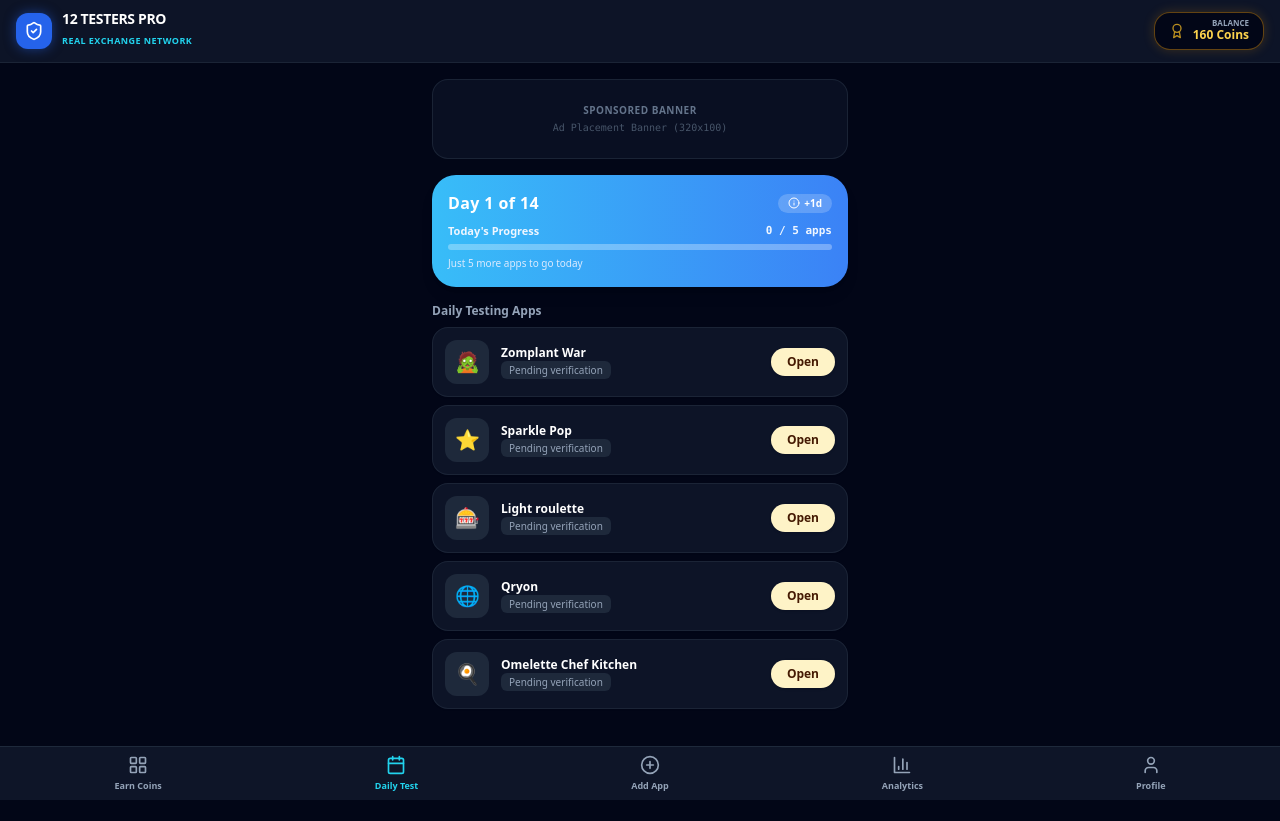
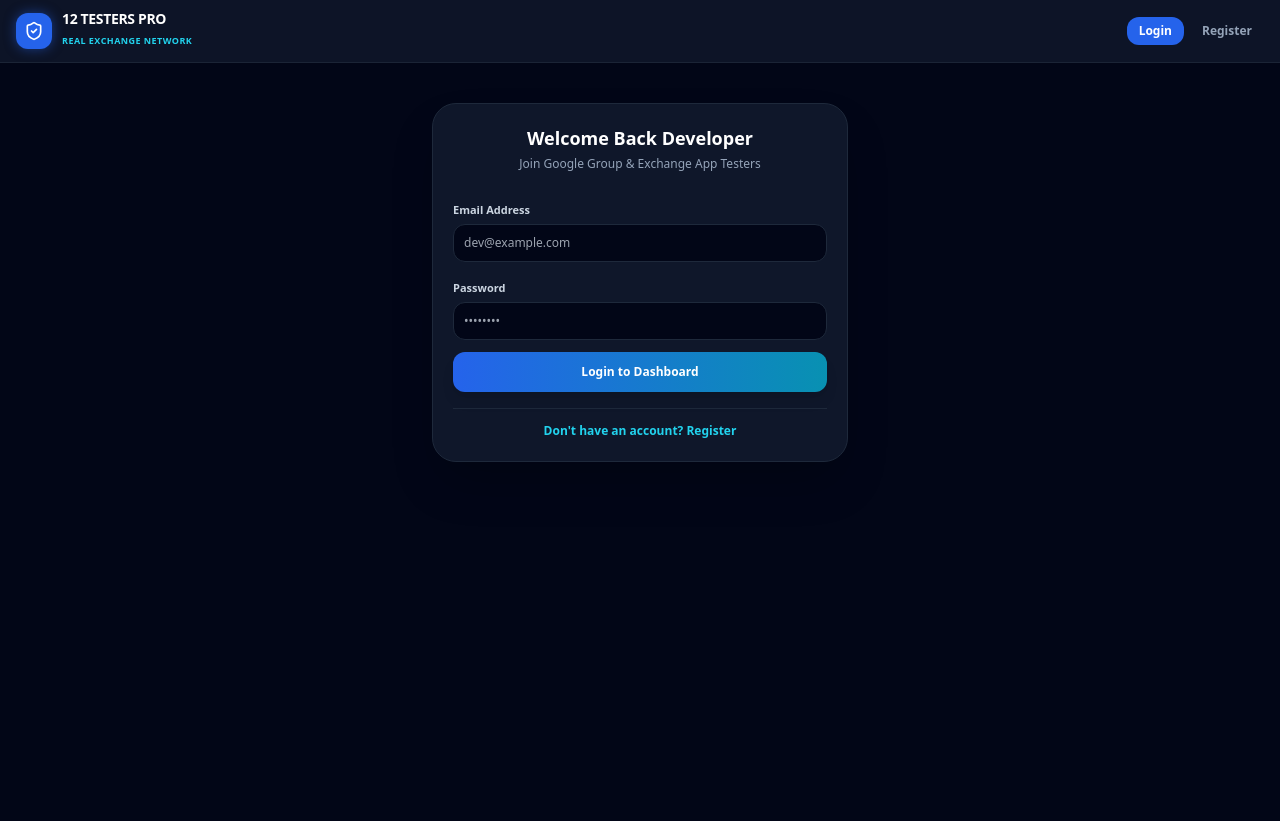
Before and after one commit to live-signal29/12-Testers---Closed-Testing-App, a React (Vite) app: page / in a window 1280 px wide. After the commit the page ends 800 px from the top, so only its background shows below. Built offline with nearby package versions, Linux system fonts and the light colour scheme.

Commit message:
Refactor authentication state and UI components
Updated authentication logic to set default state as logged out and added email/password state management. Enhanced UI for login/register functionality and improved comments for better code clarity.

```diff
--- a/src/App.jsx
+++ b/src/App.jsx
@@ -2,17 +2,22 @@ import React, { useState } from 'react';
 import {
   ShieldCheck, Award, ExternalLink, PlusCircle,
   BarChart3, Copy, Play, User, LayoutGrid, Calendar, Check,
-  Search, CheckCircle2, Flame, Info, Menu, X
+  Search, CheckCircle2, Flame, Info, LogIn, UserPlus, LogOut
 } from 'lucide-react';
 
 export default function App() {
-  const [isLoggedIn, setIsLoggedIn] = useState(true);
+  // Authentication & Navigation States
+  const [isLoggedIn, setIsLoggedIn] = useState(false); // Default state Logged Out
+  const [authMode, setAuthMode] = useState('login'); // 'login' or 'register'
+  const [email, setEmail] = useState('');
+  const [password, setPassword] = useState('');
+
   const [coins, setCoins] = useState(160);
   const [activeTab, setActiveTab] = useState('daily');
   const [copiedGroup, setCopiedGroup] = useState(false);
   const [searchQuery, setSearchQuery] = useState('');
 
-  // Apps State - Real Testing Track (Max 12 Testers needed)
+  // Apps State
   const [apps, setApps] = useState([
     {
       id: 1,
@@ -87,17 +92,21 @@ export default function App() {
   const [groupLink, setGroupLink] = useState('');
   const [playLink, setPlayLink] = useState('');
 
-  // Real Test & Opt-in Logic
+  // Auth Handlers
+  const handleAuthSubmit = (e) => {
+    e.preventDefault();
+    if (email && password) {
+      setIsLoggedIn(true);
+    }
+  };
+
+  // Real Test Handler
   const handlePerformRealTest = (targetApp) => {
-    // 1. Google Group Link Open
     window.open(targetApp.group_link, '_blank');
-
-    // 2. Play Store Web Opt-in Link ("Become a Tester")
     setTimeout(() => {
       window.open(targetApp.play_link, '_blank');
     }, 1000);
 
-    // 3. Mark as Tested Today, Increment Count & Earn Coins
     if (!targetApp.tested_today) {
       setApps(prevApps => prevApps.map(item => {
         if (item.id === targetApp.id) {
@@ -109,12 +118,11 @@ export default function App() {
         }
         return item;
       }));
-
       setCoins(prevCoins => prevCoins + targetApp.reward_coins);
     }
   };
 
-  // Add App Submission (-50 Coins)
+  // Add App Handler (-50 Coins)
   const handlePublishApp = (e) => {
     e.preventDefault();
     if (coins < 50) {
@@ -143,7 +151,7 @@ export default function App() {
     setGroupLink('');
     setPlayLink('');
     setActiveTab('feed');
-    alert('🚀 App Publish Ho Gaya! 50 Coins deduct ho gaye hain aur list me add kar diya gaya hai.');
+    alert('🚀 App Publish Ho Gaya! 50 Coins deduct ho gaye hain.');
   };
 
   const completedTodayCount = apps.filter(a => a.tested_today).length;
@@ -152,7 +160,7 @@ export default function App() {
   return (
     <div className="min-h-screen bg-slate-950 text-slate-100 flex flex-col font-sans antialiased pb-24">
 
-      {/* Top Fixed Header with Glowing Coin Menu */}
+      {/* TOP MENU BAR */}
       <header className="border-b border-slate-800/80 bg-slate-900/90 sticky top-0 z-50 px-4 py-3 flex justify-between items-center backdrop-blur-md">
         <div className="flex items-center gap-2.5">
           <div className="bg-blue-600 p-2 rounded-xl text-white shadow-[0_0_12px_rgba(37,99,235,0.5)]">
@@ -164,28 +172,110 @@ export default function App() {
           </div>
         </div>
 
-        {/* Live Wallet Coin Counter */}
-        <div className="bg-slate-950 border border-amber-500/40 px-3.5 py-1.5 rounded-2xl flex items-center gap-2 shadow-[0_0_12px_rgba(245,158,11,0.2)]">
+        {/* Dynamic Header Actions (Coin Balance & Login/Logout) */}
+        <div className="flex items-center gap-2">
+          {isLoggedIn ? (
+            <>
+              <div className="bg-slate-950 border border-amber-500/40 px-3 py-1.5 rounded-2xl flex items-center gap-2 shadow-[0_0_12px_rgba(245,158,11,0.2)]">
                 <Award className="w-4 h-4 text-amber-400 animate-pulse" />
                 <div className="flex flex-col text-right leading-none">
                   <span className="text-[8px] text-slate-400 font-semibold uppercase">BALANCE</span>
                   <span className="text-xs font-black text-amber-300">{coins} Coins</span>
                 </div>
               </div>
+              <button
+                onClick={() => setIsLoggedIn(false)}
+                className="p-2 text-slate-400 hover:text-white bg-slate-800 rounded-xl"
+                title="Logout"
+              >
+                <LogOut className="w-4 h-4" />
+              </button>
+            </>
+          ) : (
+            <div className="flex items-center gap-1.5">
+              <button
+                onClick={() => setAuthMode('login')}
+                className={`text-xs font-bold px-3 py-1.5 rounded-xl transition ${authMode === 'login' ? 'bg-blue-600 text-white' : 'text-slate-400'}`}
+              >
+                Login
+              </button>
+              <button
+                onClick={() => setAuthMode('register')}
+                className={`text-xs font-bold px-3 py-1.5 rounded-xl transition ${authMode === 'register' ? 'bg-blue-600 text-white' : 'text-slate-400'}`}
+              >
+                Register
+              </button>
+            </div>
+          )}
+        </div>
       </header>
 
-      <main className="max-w-md mx-auto w-full px-4 py-4 space-y-4">
+      {/* MAIN CONTAINER */}
+      <main className="max-w-md mx-auto w-full px-4 py-4 space-y-4 flex-1">
 
-        {/* Compact Banner Slot */}
+        {/* LOGIN / REGISTER SCREEN (SHOWS WHEN NOT LOGGED IN) */}
+        {!isLoggedIn ? (
+          <div className="bg-slate-900 border border-slate-800 rounded-3xl p-5 space-y-4 shadow-2xl mt-6">
+            <div className="text-center space-y-1">
+              <h2 className="text-lg font-black text-white">
+                {authMode === 'login' ? 'Welcome Back Developer' : 'Create Developer Account'}
+              </h2>
+              <p className="text-xs text-slate-400">Join Google Group & Exchange App Testers</p>
+            </div>
+
+            <form onSubmit={handleAuthSubmit} className="space-y-3 pt-2">
+              <div>
+                <label className="text-[11px] font-bold text-slate-300">Email Address</label>
+                <input
+                  type="email"
+                  required
+                  placeholder="dev@example.com"
+                  value={email}
+                  onChange={(e) => setEmail(e.target.value)}
+                  className="w-full bg-slate-950 border border-slate-800 rounded-xl p-2.5 text-xs text-slate-100 mt-1 outline-none focus:border-blue-500"
+                />
+              </div>
+
+              <div>
+                <label className="text-[11px] font-bold text-slate-300">Password</label>
+                <input
+                  type="password"
+                  required
+                  placeholder="••••••••"
+                  value={password}
+                  onChange={(e) => setPassword(e.target.value)}
+                  className="w-full bg-slate-950 border border-slate-800 rounded-xl p-2.5 text-xs text-slate-100 mt-1 outline-none focus:border-blue-500"
+                />
+              </div>
+
+              <button
+                type="submit"
+                className="w-full bg-gradient-to-r from-blue-600 to-cyan-600 hover:from-blue-500 hover:to-cyan-500 text-white font-bold py-3 rounded-xl text-xs shadow-lg transition"
+              >
+                {authMode === 'login' ? 'Login to Dashboard' : 'Register & Claim 100 Coins'}
+              </button>
+            </form>
+
+            <div className="text-center pt-2 border-t border-slate-800">
+              <button
+                onClick={() => setAuthMode(authMode === 'login' ? 'register' : 'login')}
+                className="text-xs text-cyan-400 hover:underline font-semibold"
+              >
+                {authMode === 'login' ? "Don't have an account? Register" : 'Already have an account? Login'}
+              </button>
+            </div>
+          </div>
+        ) : (
+          <>
+            {/* Sponsored Banner Slot */}
             <div className="w-full h-20 bg-slate-900/60 border border-slate-800/80 rounded-2xl flex flex-col items-center justify-center relative overflow-hidden">
               <span className="text-[10px] uppercase font-bold text-slate-500 tracking-wider">SPONSORED BANNER</span>
               <div className="text-[10px] text-slate-600 font-mono mt-0.5">Ad Placement Banner (320x100)</div>
             </div>
 
-        {/* TAB 1: DAILY TEST (IMAGE 1 EXACT LOOK & SYNC) */}
+            {/* TAB 1: DAILY TEST */}
             {activeTab === 'daily' && (
               <div className="space-y-3">
-            {/* Day 1 of 14 Card */}
                 <div className="bg-gradient-to-r from-sky-400 to-blue-500 rounded-3xl p-4 text-white shadow-lg space-y-2">
                   <div className="flex justify-between items-center">
                     <h3 className="text-base font-black tracking-wide">Day 1 of 14</h3>
@@ -213,7 +303,6 @@ export default function App() {
                   </div>
                 </div>
 
-            {/* Daily Testing Apps List */}
                 <div className="space-y-2 pt-1">
                   <h4 className="text-xs font-bold text-slate-400">Daily Testing Apps</h4>
                   {apps.map((app) => (
@@ -252,7 +341,7 @@ export default function App() {
               </div>
             )}
 
-        {/* TAB 2: EARN COINS (CLOSED TEST PRO - FIXED REAL TEST BUTTON LOGIC) */}
+            {/* TAB 2: EARN COINS */}
             {activeTab === 'feed' && (
               <div className="space-y-3">
                 <div className="flex justify-between items-center">
@@ -261,7 +350,7 @@ export default function App() {
                     <p className="text-[10px] text-slate-400">Test 12 apps - Get 12 testers</p>
                   </div>
 
-              <div className="bg-slate-900 border border-slate-800 px-3 py-1.5 rounded-full flex items-center gap-2 text-xs text-slate-400 focus-within:border-cyan-500">
+                  <div className="bg-slate-900 border border-slate-800 px-3 py-1.5 rounded-full flex items-center gap-2 text-xs text-slate-400">
                     <Search className="w-3.5 h-3.5" />
                     <input
                       type="text"
@@ -273,7 +362,6 @@ export default function App() {
                   </div>
                 </div>
 
-            {/* Apps List (Button shows "Test" if target testers not completed) */}
                 <div className="space-y-2">
                   {filteredApps.map((app) => {
                     const isFullyComplete = app.testers_count >= app.target_testers || app.tested_today;
@@ -386,15 +474,17 @@ export default function App() {
               <div className="bg-slate-900 border border-slate-800 rounded-3xl p-4 space-y-3">
                 <h3 className="text-sm font-bold text-white">Developer Account</h3>
                 <div className="bg-slate-950 p-3 rounded-2xl border border-slate-800 space-y-1 text-xs">
+                  <p className="text-slate-400">Email: <span className="text-white font-bold">{email || 'dev@example.com'}</span></p>
                   <p className="text-slate-400">Current Balance: <span className="text-amber-400 font-bold">{coins} Coins</span></p>
-              <p className="text-slate-400">Google Group Status: <span className="text-emerald-400 font-bold">Active Member</span></p>
                 </div>
               </div>
             )}
-
+          </>
+        )}
       </main>
 
-      {/* Complete Bottom Navigation Menu Bar (5 Full Action Icons) */}
+      {/* BOTTOM NAVIGATION MENU BAR (ONLY VISIBLE WHEN LOGGED IN) */}
+      {isLoggedIn && (
         <div className="fixed bottom-0 left-0 right-0 bg-slate-900/95 border-t border-slate-800 z-50 px-2 py-2 flex justify-around items-center backdrop-blur-lg">
           <button
             onClick={() => setActiveTab('feed')}
@@ -436,6 +526,7 @@ export default function App() {
             <span className="text-[9px] font-bold">Profile</span>
           </button>
         </div>
+      )}
 
     </div>
   );
```
Lines whose indentation alone changed are shown as unchanged.
